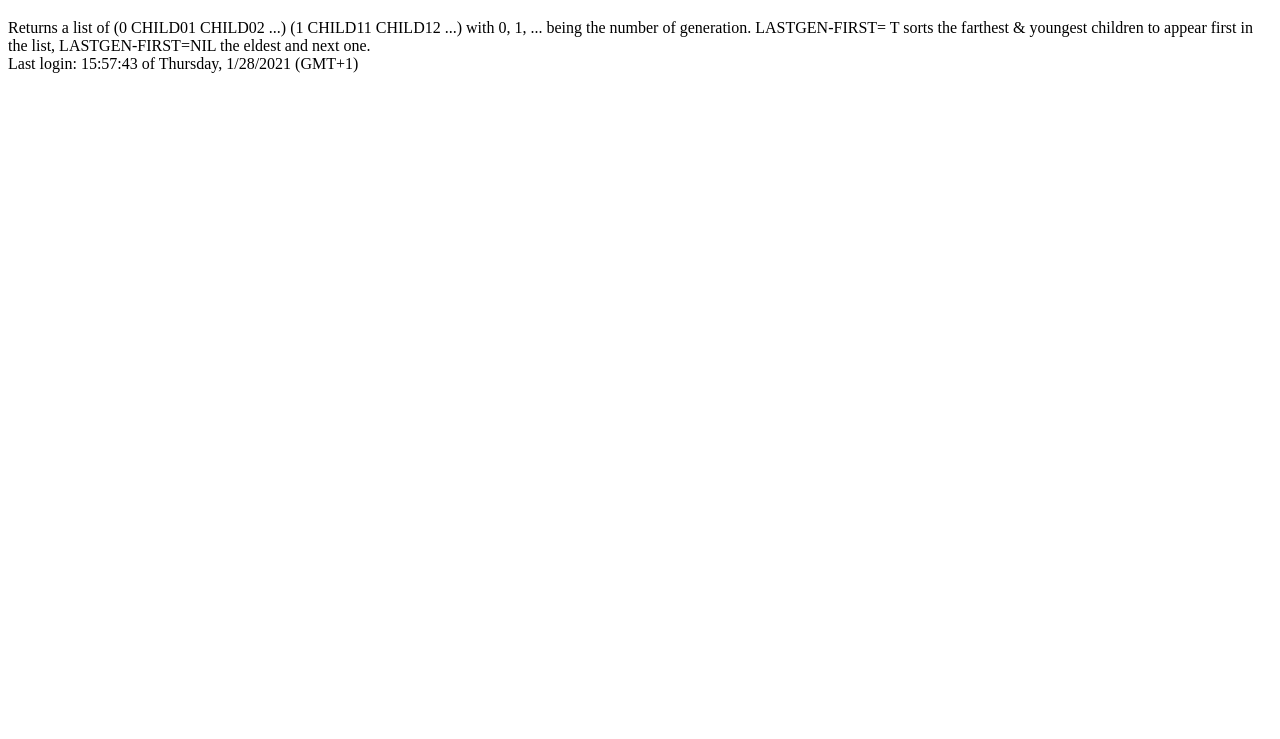
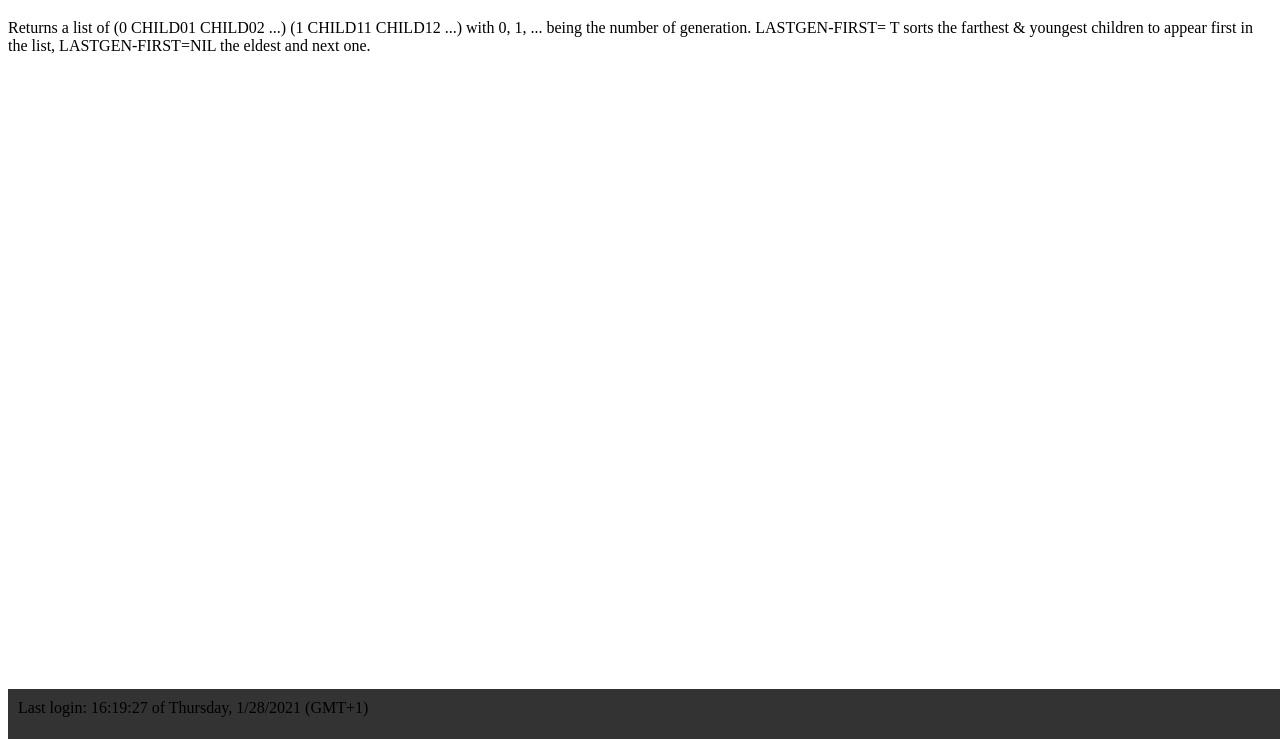
Before and after one commit to jgarte/smt_old, a plain HTML site: page docs/index.html in a window 1280 px wide. Shown: the part 61-800 px from the top of the page. Drawn offline with Linux system fonts and the light colour scheme.

Commit message:
inline css changed

```diff
--- a/docs/index.html
+++ b/docs/index.html
@@ -3,14 +3,14 @@
  <head>
   <meta charset=UTF-8>
   <title>SMT</title>
-  <style>#footer {
+  <style type="text/css"> footer{
             position: fixed;
             padding: 10px 10px 0px 10px;
             bottom: 0;
             width: 100%;
             /* Height of the footer*/
             height: 40px;
-            background: grey;
+            background: #333;
         }</style>
  </head>
  <body>
@@ -24,7 +24,7 @@
    next one.
   </section>
   <footer>
-   Last login: 15:57:43 of Thursday, 1/28/2021 (GMT+1)
+   Last login: 16:19:27 of Thursday, 1/28/2021 (GMT+1)
   </footer>
  </body>
 </html>
```
Also changed, not shown: 1 other file.
